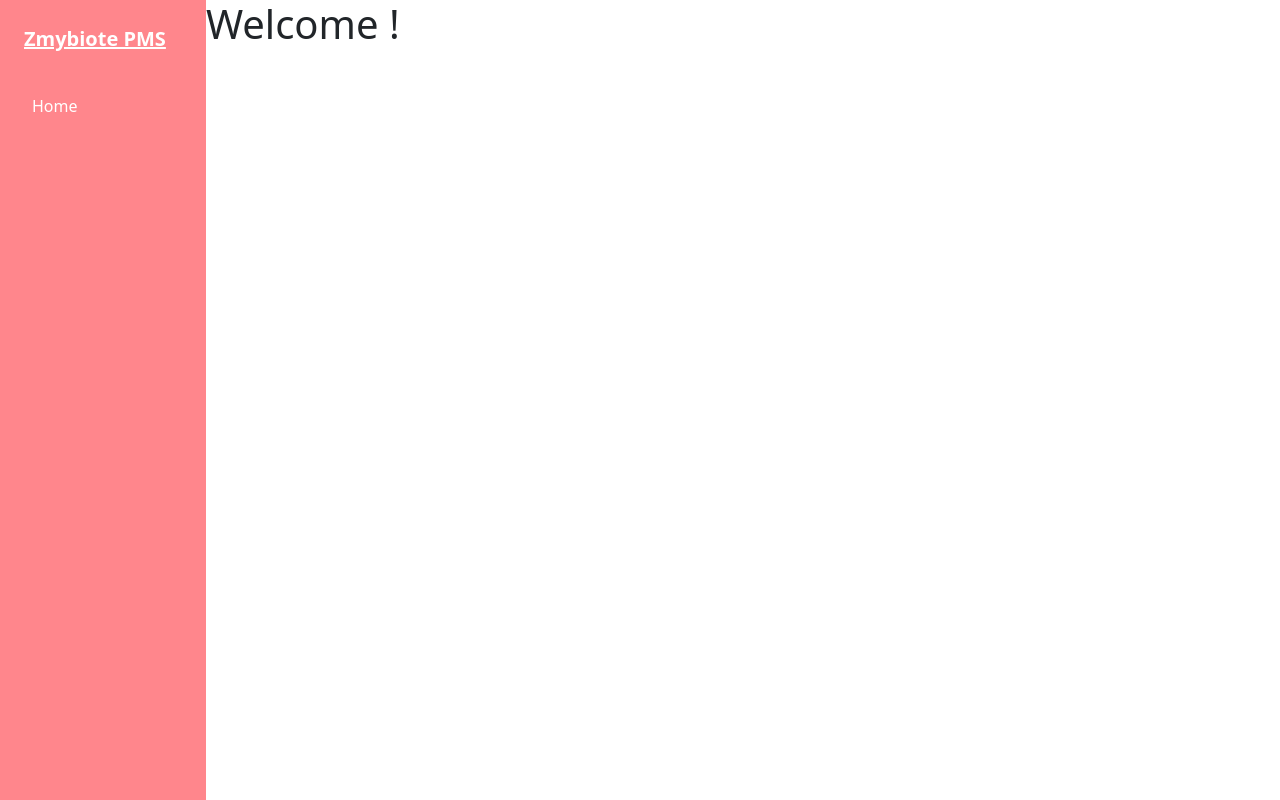
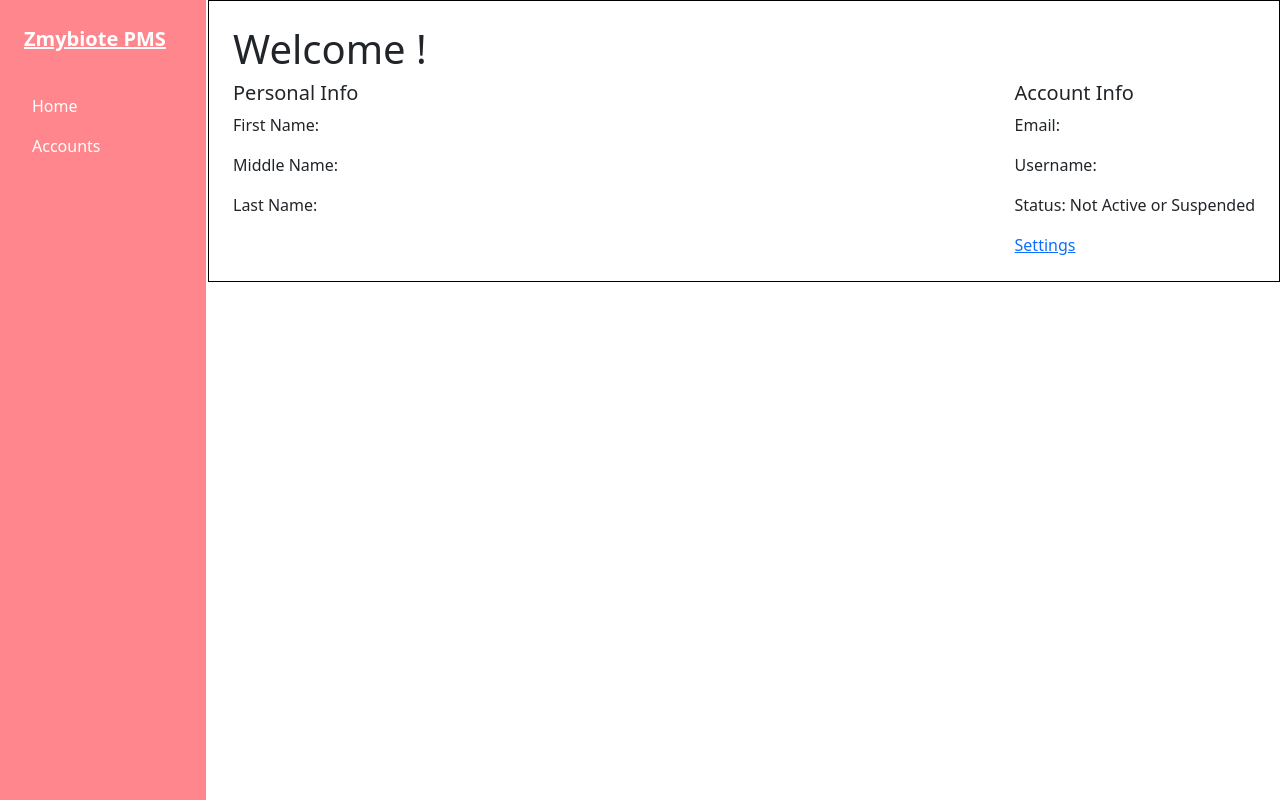
Before and after one commit to Go1dOnyx/my-app, an Angular app in the folder app/: page /home in a window 1280 px wide. Shown: the top 800 px of the page. Built offline with nearby package versions, Linux system fonts and the light colour scheme; no server answers.

Commit message:
Made Changes

```diff
--- a/app/src/app/home/home.component.css
+++ b/app/src/app/home/home.component.css
@@ -0,0 +1,6 @@
+.float-right {
+    float: right;
+}
+.float-left {
+    float: left;
+}
--- a/app/src/app/home/home.component.html
+++ b/app/src/app/home/home.component.html
@@ -1,3 +1,21 @@
-<div>
-    <h1>Welcome {{this.userModel.FirstName}}!</h1>
+<div style="border: 1px solid black;margin-left: 13rem;padding: 1.5rem;overflow: hidden;">
+    <header>
+        <div>
+            <h1>Welcome {{this.userModel.FirstName}}!</h1>
+        </div>
+        <div class="float-left">
+            <h5>Personal Info</h5>
+            <p>First Name: {{this.userModel.FirstName}}</p>
+            <p>Middle Name: {{this.userModel.MiddleName}}</p>
+            <p>Last Name: {{this.userModel.LastName}}</p>
+        </div>
+        <div class="float-right">
+            <h5>Account Info</h5>
+            <p>Email: {{this.userModel.Email}}</p>
+            <p>Username: {{this.userModel.Username}}</p>
+            <p *ngIf="this.userModel.Status">Status: Active</p>
+            <p *ngIf="!this.userModel.Status">Status: Not Active or Suspended</p>
+            <a href="#">Settings</a>
+        </div>
+    </header>
 </div>
--- a/app/src/app/home/home.component.ts
+++ b/app/src/app/home/home.component.ts
@@ -2,7 +2,6 @@ import { Component, OnInit } from "@angular/core";
 import { AuthService } from "../services/auth.service";
 import { Observable } from "rxjs";
 import { User } from "../services/user";
-import { UrlSegment } from "@angular/router";
 
 @Component({
     selector: "app-home",
@@ -19,7 +18,8 @@ export class HomeComponent implements OnInit {
     }
 
     getInfo() {
-        this.authService.getUserById().subscribe(user => {
+        this.authService.getUserById().subscribe(
+            user => {
                     this.userModel = user;
                     console.log("id: ", this.userModel.UserId);
                     console.log("User info: ", this.userModel);
--- a/app/src/app/nav/nav.component.html
+++ b/app/src/app/nav/nav.component.html
@@ -3,6 +3,7 @@
         <a class="navbar-brand nav-logo mb-4">Zmybiote PMS</a>
         <li class="nav-item">
             <a class="nav-link text-white" routerLink="/home">Home</a>
+            <a class="nav-link text-white" routerLink="/account">Accounts</a>
         </li>
     </ul>
 </nav>
--- a/app/src/app/register/register.component.html
+++ b/app/src/app/register/register.component.html
@@ -3,6 +3,7 @@
         <h1 style="text-align: center;">Sign Up</h1>
         <div class="p-5">
             <form (ngSubmit)="register()">
+                <a href="#">Go Back</a>
                 <div class="form-group">
                     <label for="username" class="mb-2">Username: </label>
                     <input name="username" type="text" class="form-control w-50 mb-3" placeholder="username" [(ngModel)]="registerForm.username" required>
--- a/app/src/app/services/auth.service.ts
+++ b/app/src/app/services/auth.service.ts
@@ -1,5 +1,5 @@
 import { Injectable } from "@angular/core";
-import { HttpClient, HttpHeaders } from "@angular/common/http";
+import { HttpClient } from "@angular/common/http";
 import { Observable} from "rxjs";
 import { map } from "rxjs";
 
@@ -26,6 +26,14 @@ export class AuthService {
             })
         );
     }
+    getAllUsers(): Observable<any>{
+        return this.httpClient.get<any>(`${this.url}`)
+        .pipe(
+            map((response: any)=> {
+                return response;
+            })
+        );
+    }
     setAuthTokenId(id: number): void {
         this.tokenID = id;
     }
```
Lines whose indentation alone changed are shown as unchanged.
